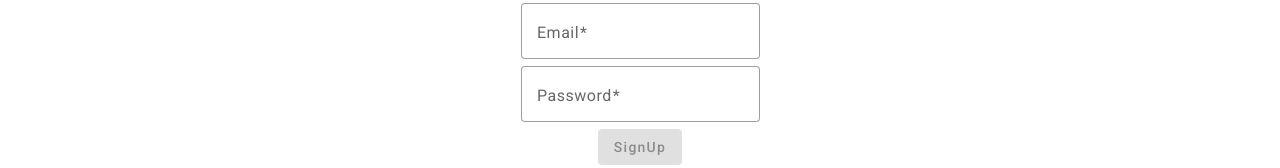
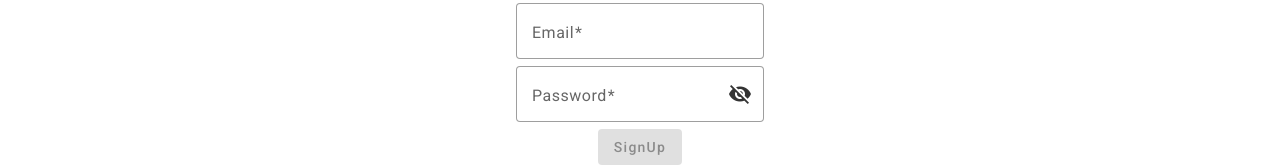
Before and after one commit to grraghav120/DoodleKeep, an Angular app: page /welcome in a window 1280 px wide. Shown: the part 253-421 px from the top of the page. Built offline with nearby package versions, Linux system fonts and the light colour scheme.

Commit message:
show hide pass

```diff
--- a/src/app/welcome/welcome.component.html
+++ b/src/app/welcome/welcome.component.html
@@ -37,7 +37,10 @@
     <div>
       <mat-form-field class="example-full-width" appearance="outline">
         <mat-label>Password</mat-label>
-        <input matInput formControlName="password" type="password" />
+        <input matInput [type]="hide ? 'password' : 'text'" formControlName="password">
+        <button mat-icon-button matSuffix (click)="hide = !hide" [attr.aria-label]="'Hide password'" [attr.aria-pressed]="hide" type="button">
+          <mat-icon>{{hide ? 'visibility_off' : 'visibility'}}</mat-icon>
+        </button>
       </mat-form-field>
       <div class="error">
         <span
--- a/src/app/welcome/welcome.component.ts
+++ b/src/app/welcome/welcome.component.ts
@@ -13,6 +13,7 @@ import { MatSnackBar, MatSnackBarRef } from '@angular/material/snack-bar';
 export class WelcomeComponent implements OnInit {
   welcomeForm!: FormGroup;
   msg: any;
+  hide:boolean=true;
   isLoging: boolean = false;
   constructor(
     private route: Router,
```
